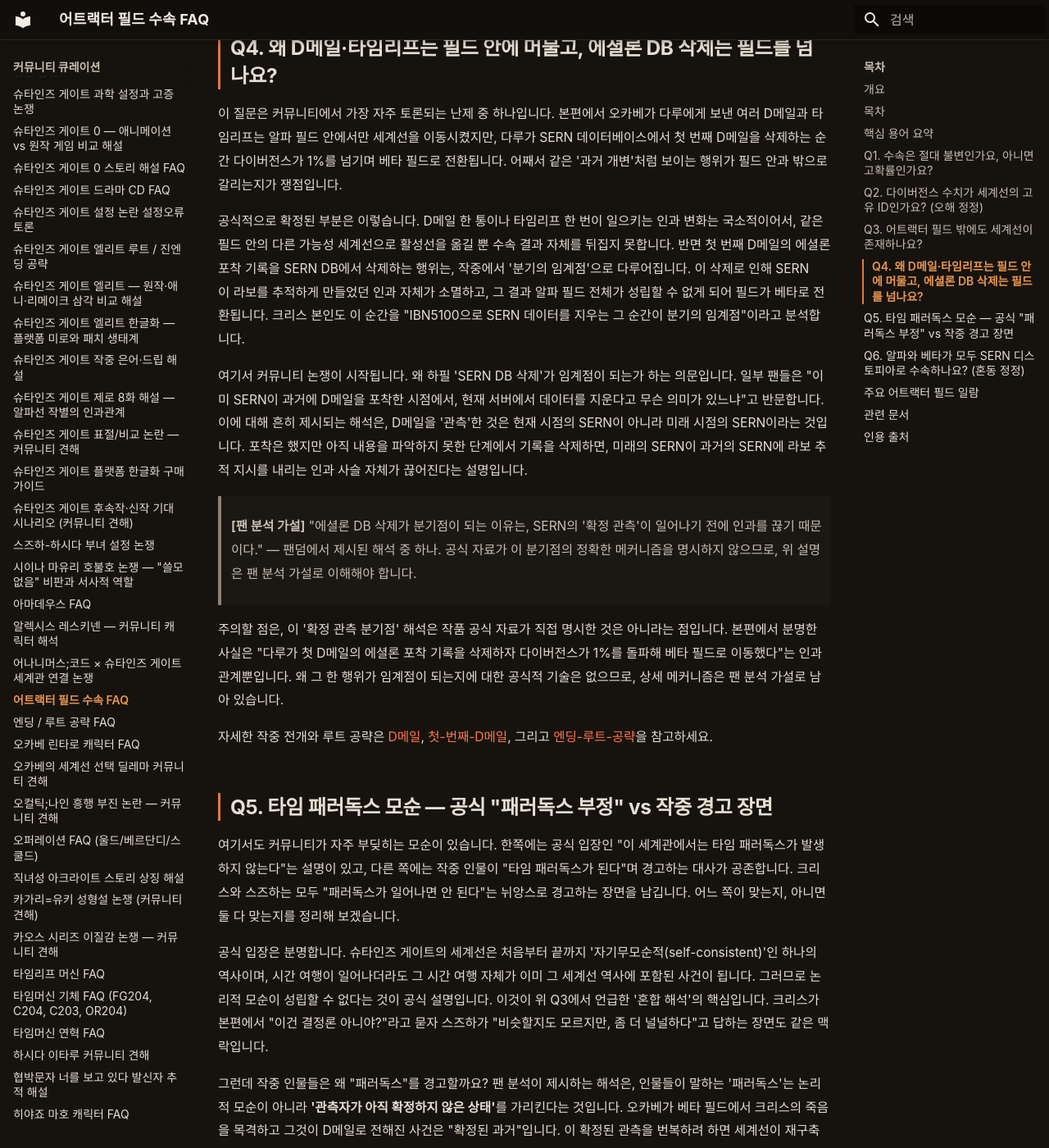
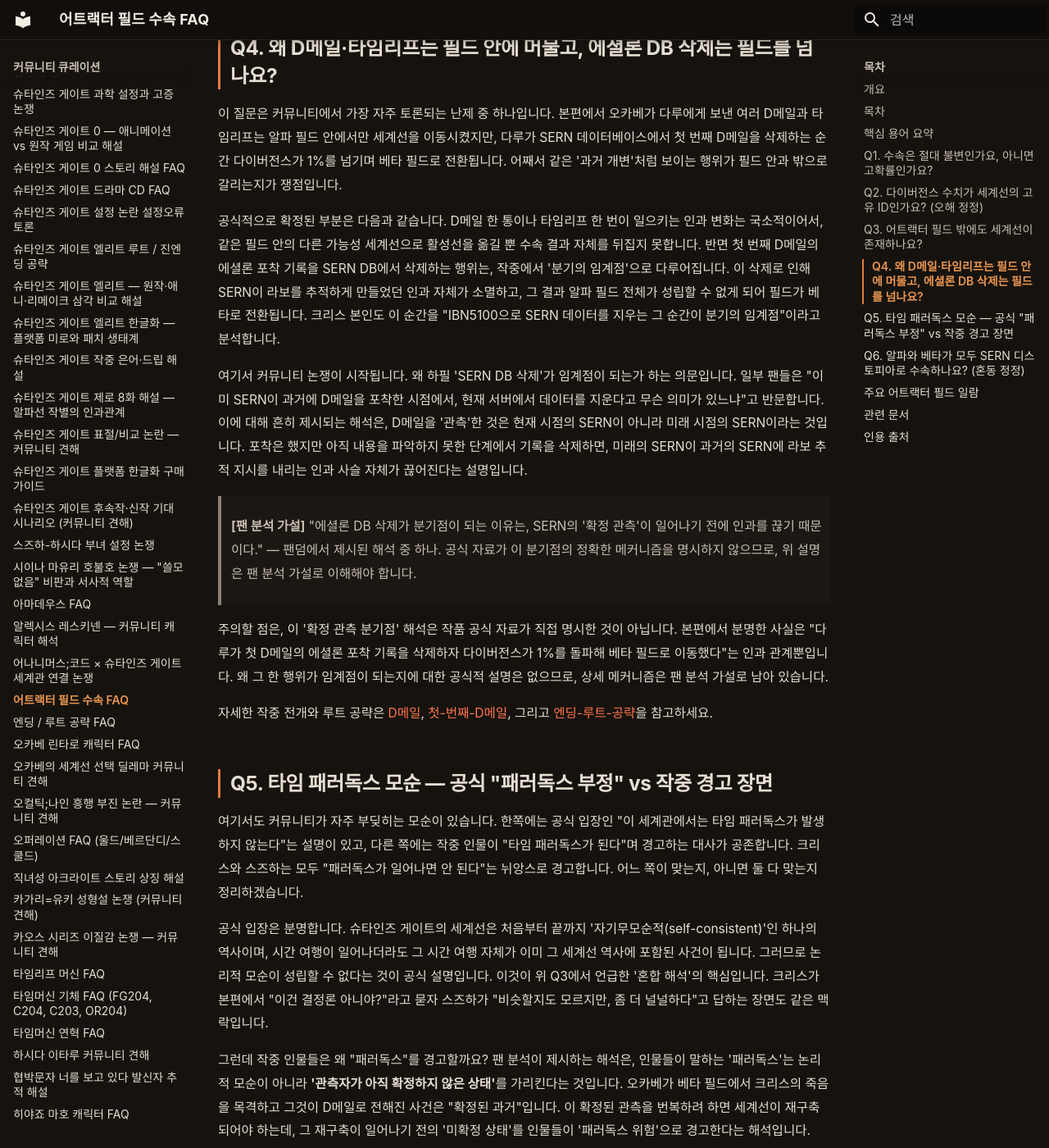
Before and after one commit to sgwiki/sgwiki.github.io, an MkDocs documentation site: the page built from wiki/커뮤니티-큐레이션/어트랙터-필드-수속-FAQ.md, in a window 1280 px wide and 1400 px high, scrolled down 3771 px. Shown: the whole window at 82% size. Built offline with MkDocs 1.6.1 and Material for MkDocs 9.7.7, drawn with Linux system fonts in a browser that asks for light colours; some web fonts are replaced; some of the changed text lies outside the part shown.

Commit message:
chore(wiki): 어트랙터-필드-수속-FAQ 정비 — 용어 통일(보통 사람→평범한 사람)·번역투 교정(이렇습니다→다음과 같습니다·공식적 기술→공식적 설명)·이중구조 간결화(~것은 아니라는 점입니다→~것이 아닙니다)·불필요 보조사 제거(정리해 보겠습니다→정리하겠습니다)

```diff
--- a/wiki/커뮤니티-큐레이션/어트랙터-필드-수속-FAQ.md
+++ b/wiki/커뮤니티-큐레이션/어트랙터-필드-수속-FAQ.md
@@ -55,7 +55,7 @@
 
 결정적 증거는, 같은 어트랙터 필드 안에서도 다이버전스 값이 계속 미세하게 변동한다는 사실입니다. D메일 한 통으로 루카의 성별이 바뀌었을 때 오카베가 측정한 변동폭은 약 0.000001% 수준이었고, 페이리스의 D메일을 취소했을 때는 약 0.05%가 움직였습니다. 같은 알파 필드 안에서 이렇게 값이 흔들린다는 것은, 다이버전스가 고유 ID가 아니라 '현재 어디쯤 있는가'를 나타내는 연속적인 좌표라는 뜻입니다.
 
-팬 분석에서는 이를 더 명시적으로 정리합니다. 다이버전스는 '세계선 변동률'이라고 불리며, 특정 상수 값마다 하나의 세계선이 대응된다고 볼 수 있습니다. 다만 그것은 어디까지나 활성 세계선에 묶인 보통 사람들이 항상 현재 다이버전스 값을 기억한다는 관측 현상을 설명하기 위한 해석일 뿐, 미터 숫자 자체가 세계선의 본질적 정체성인 것은 아닙니다.
+팬 분석에서는 이를 더 명시적으로 정리합니다. 다이버전스는 '세계선 변동률'이라고 불리며, 특정 상수 값마다 하나의 세계선이 대응된다고 볼 수 있습니다. 다만 그것은 어디까지나 활성 세계선에 묶인 평범한 사람들이 항상 현재 다이버전스 값을 기억한다는 관측 현상을 설명하기 위한 해석일 뿐, 미터 숫자 자체가 세계선의 본질적 정체성인 것은 아닙니다.
 
 > **[팬 분석]** "동등한 진술은 세계선 변동률의 각 상수 값에 대해 세계선이 존재한다는 것입니다. ... 우리는 이것을 현재 활성 세계선에 묶인 평범한 사람과 물체가 다이버전스를 항상 현재 값으로 기억하는 방식에서 관찰합니다." — [The Mechanics of Steins;Gate v1.0.3](https://github.com/Votuko/steins-gate-mechanics/blob/main/The%20Mechanics%20of%20Steins%20Gate%20v1.0.3.pdf), §2.1[^1]
 
@@ -82,19 +82,19 @@
 
 이 질문은 커뮤니티에서 가장 자주 토론되는 난제 중 하나입니다. 본편에서 오카베가 다루에게 보낸 여러 D메일과 타임리프는 알파 필드 안에서만 세계선을 이동시켰지만, 다루가 SERN 데이터베이스에서 첫 번째 D메일을 삭제하는 순간 다이버전스가 1%를 넘기며 베타 필드로 전환됩니다. 어째서 같은 '과거 개변'처럼 보이는 행위가 필드 안과 밖으로 갈리는지가 쟁점입니다.
 
-공식적으로 확정된 부분은 이렇습니다. D메일 한 통이나 타임리프 한 번이 일으키는 인과 변화는 국소적이어서, 같은 필드 안의 다른 가능성 세계선으로 활성선을 옮길 뿐 수속 결과 자체를 뒤집지 못합니다. 반면 첫 번째 D메일의 에셜론 포착 기록을 SERN DB에서 삭제하는 행위는, 작중에서 '분기의 임계점'으로 다루어집니다. 이 삭제로 인해 SERN이 라보를 추적하게 만들었던 인과 자체가 소멸하고, 그 결과 알파 필드 전체가 성립할 수 없게 되어 필드가 베타로 전환됩니다. 크리스 본인도 이 순간을 "IBN5100으로 SERN 데이터를 지우는 그 순간이 분기의 임계점"이라고 분석합니다.
+공식적으로 확정된 부분은 다음과 같습니다. D메일 한 통이나 타임리프 한 번이 일으키는 인과 변화는 국소적이어서, 같은 필드 안의 다른 가능성 세계선으로 활성선을 옮길 뿐 수속 결과 자체를 뒤집지 못합니다. 반면 첫 번째 D메일의 에셜론 포착 기록을 SERN DB에서 삭제하는 행위는, 작중에서 '분기의 임계점'으로 다루어집니다. 이 삭제로 인해 SERN이 라보를 추적하게 만들었던 인과 자체가 소멸하고, 그 결과 알파 필드 전체가 성립할 수 없게 되어 필드가 베타로 전환됩니다. 크리스 본인도 이 순간을 "IBN5100으로 SERN 데이터를 지우는 그 순간이 분기의 임계점"이라고 분석합니다.
 
 여기서 커뮤니티 논쟁이 시작됩니다. 왜 하필 'SERN DB 삭제'가 임계점이 되는가 하는 의문입니다. 일부 팬들은 "이미 SERN이 과거에 D메일을 포착한 시점에서, 현재 서버에서 데이터를 지운다고 무슨 의미가 있느냐"고 반문합니다. 이에 대해 흔히 제시되는 해석은, D메일을 '관측'한 것은 현재 시점의 SERN이 아니라 미래 시점의 SERN이라는 것입니다. 포착은 했지만 아직 내용을 파악하지 못한 단계에서 기록을 삭제하면, 미래의 SERN이 과거의 SERN에 라보 추적 지시를 내리는 인과 사슬 자체가 끊어진다는 설명입니다.
 
 > **[팬 분석 가설]** "에셜론 DB 삭제가 분기점이 되는 이유는, SERN의 '확정 관측'이 일어나기 전에 인과를 끊기 때문이다." — 팬덤에서 제시된 해석 중 하나. 공식 자료가 이 분기점의 정확한 메커니즘을 명시하지 않으므로, 위 설명은 팬 분석 가설로 이해해야 합니다.
 
-주의할 점은, 이 '확정 관측 분기점' 해석은 작품 공식 자료가 직접 명시한 것은 아니라는 점입니다. 본편에서 분명한 사실은 "다루가 첫 D메일의 에셜론 포착 기록을 삭제하자 다이버전스가 1%를 돌파해 베타 필드로 이동했다"는 인과 관계뿐입니다. 왜 그 한 행위가 임계점이 되는지에 대한 공식적 기술은 없으므로, 상세 메커니즘은 팬 분석 가설로 남아 있습니다.
+주의할 점은, 이 '확정 관측 분기점' 해석은 작품 공식 자료가 직접 명시한 것이 아닙니다. 본편에서 분명한 사실은 "다루가 첫 D메일의 에셜론 포착 기록을 삭제하자 다이버전스가 1%를 돌파해 베타 필드로 이동했다"는 인과 관계뿐입니다. 왜 그 한 행위가 임계점이 되는지에 대한 공식적 설명은 없으므로, 상세 메커니즘은 팬 분석 가설로 남아 있습니다.
 
 자세한 작중 전개와 루트 공략은 [D메일](../lore/D메일.md), [첫-번째-D메일](../lore/첫-번째-D메일.md), 그리고 [엔딩-루트-공략](엔딩-루트-공략.md)을 참고하세요.
 
 ## Q5. 타임 패러독스 모순 — 공식 "패러독스 부정" vs 작중 경고 장면
 
-여기서도 커뮤니티가 자주 부딪히는 모순이 있습니다. 한쪽에는 공식 입장인 "이 세계관에서는 타임 패러독스가 발생하지 않는다"는 설명이 있고, 다른 쪽에는 작중 인물이 "타임 패러독스가 된다"며 경고하는 대사가 공존합니다. 크리스와 스즈하는 모두 "패러독스가 일어나면 안 된다"는 뉘앙스로 경고하는 장면을 남깁니다. 어느 쪽이 맞는지, 아니면 둘 다 맞는지를 정리해 보겠습니다.
+여기서도 커뮤니티가 자주 부딪히는 모순이 있습니다. 한쪽에는 공식 입장인 "이 세계관에서는 타임 패러독스가 발생하지 않는다"는 설명이 있고, 다른 쪽에는 작중 인물이 "타임 패러독스가 된다"며 경고하는 대사가 공존합니다. 크리스와 스즈하는 모두 "패러독스가 일어나면 안 된다"는 뉘앙스로 경고합니다. 어느 쪽이 맞는지, 아니면 둘 다 맞는지 정리하겠습니다.
 
 공식 입장은 분명합니다. 슈타인즈 게이트의 세계선은 처음부터 끝까지 '자기무모순적(self-consistent)'인 하나의 역사이며, 시간 여행이 일어나더라도 그 시간 여행 자체가 이미 그 세계선 역사에 포함된 사건이 됩니다. 그러므로 논리적 모순이 성립할 수 없다는 것이 공식 설명입니다. 이것이 위 Q3에서 언급한 '혼합 해석'의 핵심입니다. 크리스가 본편에서 "이건 결정론 아니야?"라고 묻자 스즈하가 "비슷할지도 모르지만, 좀 더 널널하다"고 답하는 장면도 같은 맥락입니다.
 
@@ -102,7 +102,7 @@
 
 > **[팬 분석 가설]** "공식이 말하는 '패러독스 부정'과 작중 인물이 경고하는 '패러독스'는 서로 다른 대상을 가리킨다. 전자는 논리적 모순의 부재를, 후자는 관측자의 미확정 상태 보존을 의미한다." — 팬덤 해석. 공식 자료가 이 둘의 관계를 직접 정리하지는 않으므로, 추정으로 이해해야 합니다.
 
-이 해석이 맞다면 양쪽 진술은 충돌하지 않습니다. 공식이 "논리적 모순은 없다"고 할 때 그것은 사실이고, 인물이 "패러독스가 된다"고 경고할 때 그것은 '관측 미확정 상태가 무너져 세계선이 강제 재구축된다'는 뜻이 됩니다. 다만 이 역시 공식 자료가 명시적으로 뒷받침하는 것은 아니므로, "팬덤에서 제시된 해석 중 하나"로 서술하는 것이 정확합니다. 확정된 사실은 "공식은 패러독스를 부정하되, 작중 인물은 패러독스를 경고한다"는 표면적 모순의 존재뿐입니다.
+이 해석이 맞다면 양쪽 진술은 충돌하지 않습니다. 공식이 "논리적 모순은 없다"고 할 때 그것은 사실이고, 인물이 "패러독스가 된다"고 경고할 때 그것은 '관측 미확정 상태가 무너져 세계선이 강제 재구축된다'는 뜻이 됩니다. 다만 이 역시 공식 자료가 명시적으로 뒷받침하지 않으므로, "팬덤에서 제시된 해석 중 하나"로 서술하는 것이 정확합니다. 확정된 사실은 "공식은 패러독스를 부정하되, 작중 인물은 패러독스를 경고한다"는 표면적 모순의 존재뿐입니다.
 
 ## Q6. 알파와 베타가 모두 SERN 디스토피아로 수속하나요? (혼동 정정)
 
@@ -110,7 +110,7 @@
 
 왜 혼동이 생기는지 추적해 보면, 흔히 "D메일이 SERN에 포착되었으니 SERN이 이긴다"는 단순 등식에서 출발합니다. 하지만 SERN이 D메일을 포착해 타임머신 경쟁에서 승리하는 디스토피아는 알파 필드의 수속 미래입니다. 베타 필드에서는 SERN이 첫 D메일을 포착하지 못한 채 미·러 간 타임머신 개발 경쟁이 격화하고, 결국 핵병기가 사용된 제3차 세계대전으로 치닫습니다. 크리스의 논문이 닥터 나카바치를 통해 러시아로 넘어가는 것이 분쟁의 불씨가 됩니다.
 
-정리하면 이렇습니다. 알파에서는 크리스가 살아남아 SERN에 의해 타임머신 개발에 동원되고, 그 결과 2034년 SERN 타임머신 완성과 디스토피아가 수속합니다. 베타에서는 크리스가 2010년 7월 28일에 사망하고, 그녀의 논문을 둘러싼 국가 간 경쟁이 제3차 세계대전을 촉발합니다. 같은 "비극적 미래"라는 표면적 유사성이 혼동의 원인이지만, 디스토피아의 주체가 완전히 다릅니다.
+정리하면 다음과 같습니다. 알파에서는 크리스가 살아남아 SERN에 의해 타임머신 개발에 동원되고, 그 결과 2034년 SERN 타임머신 완성과 디스토피아가 수속합니다. 베타에서는 크리스가 2010년 7월 28일에 사망하고, 그녀의 논문을 둘러싼 국가 간 경쟁이 제3차 세계대전을 촉발합니다. 같은 "비극적 미래"라는 표면적 유사성이 혼동의 원인이지만, 디스토피아의 주체가 완전히 다릅니다.
 
 이 혼동의 실용적 함의가 바로 "슈타인즈 게이트" 세계선의 의미입니다. 다이버전스 1.048596%로 불리는 이 특수 세계선은 알파의 SERN 디스토피아와 베타의 3차 대전 모두를 회피하는 유일한 '틈새'입니다. 스즈하는 이를 "어떤 어트랙터 필드로부터도 간섭받지 않는 단 하나의 세계선"이라 부릅니다. 즉 양쪽 수속 미래를 모두 벗어나는 것이 본편의 진엔딩 목표이며, 그래서 알파/베타 수속 미래의 차이를 정확히 아는 것이 필수적입니다.
 
```
